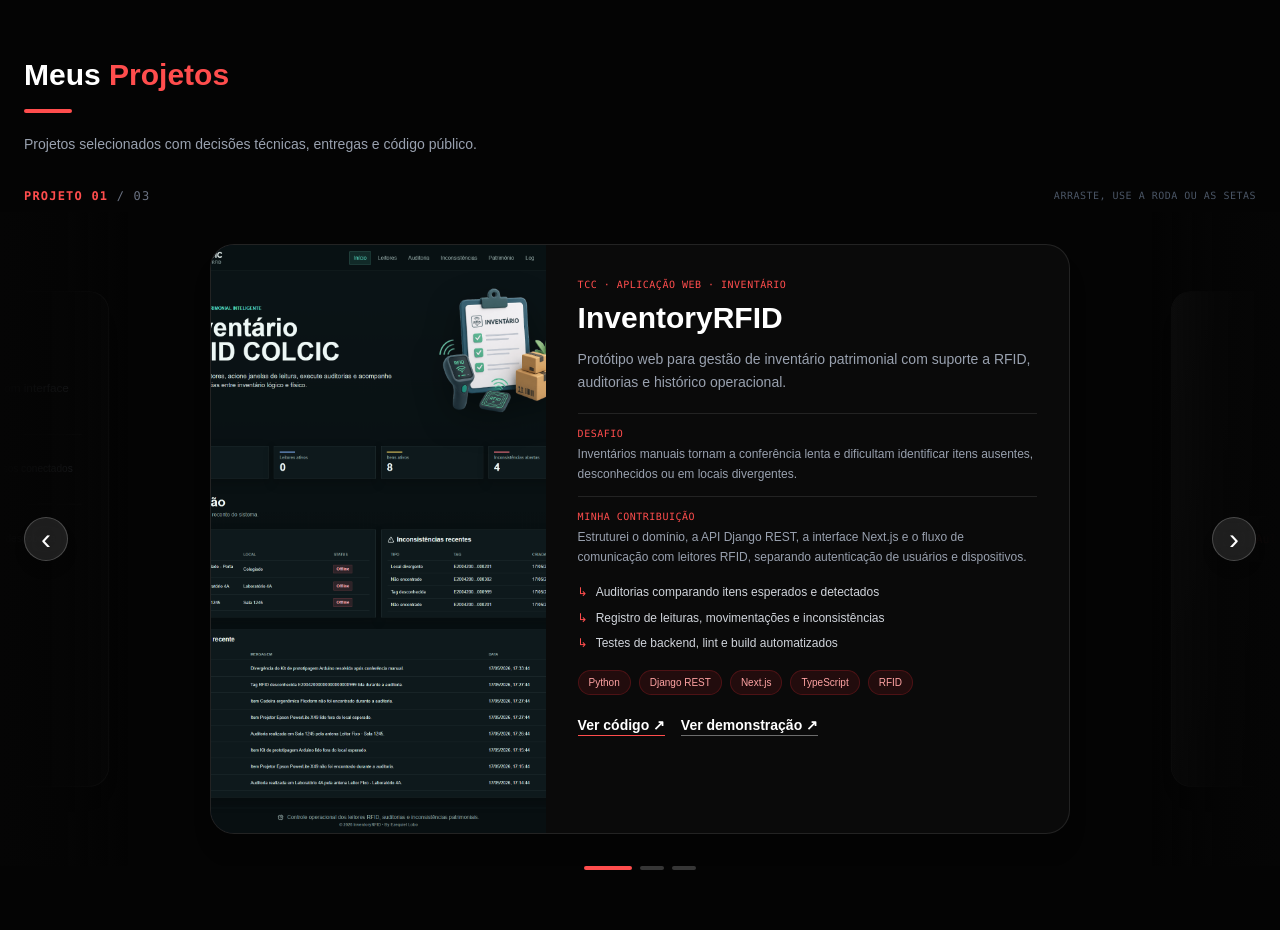
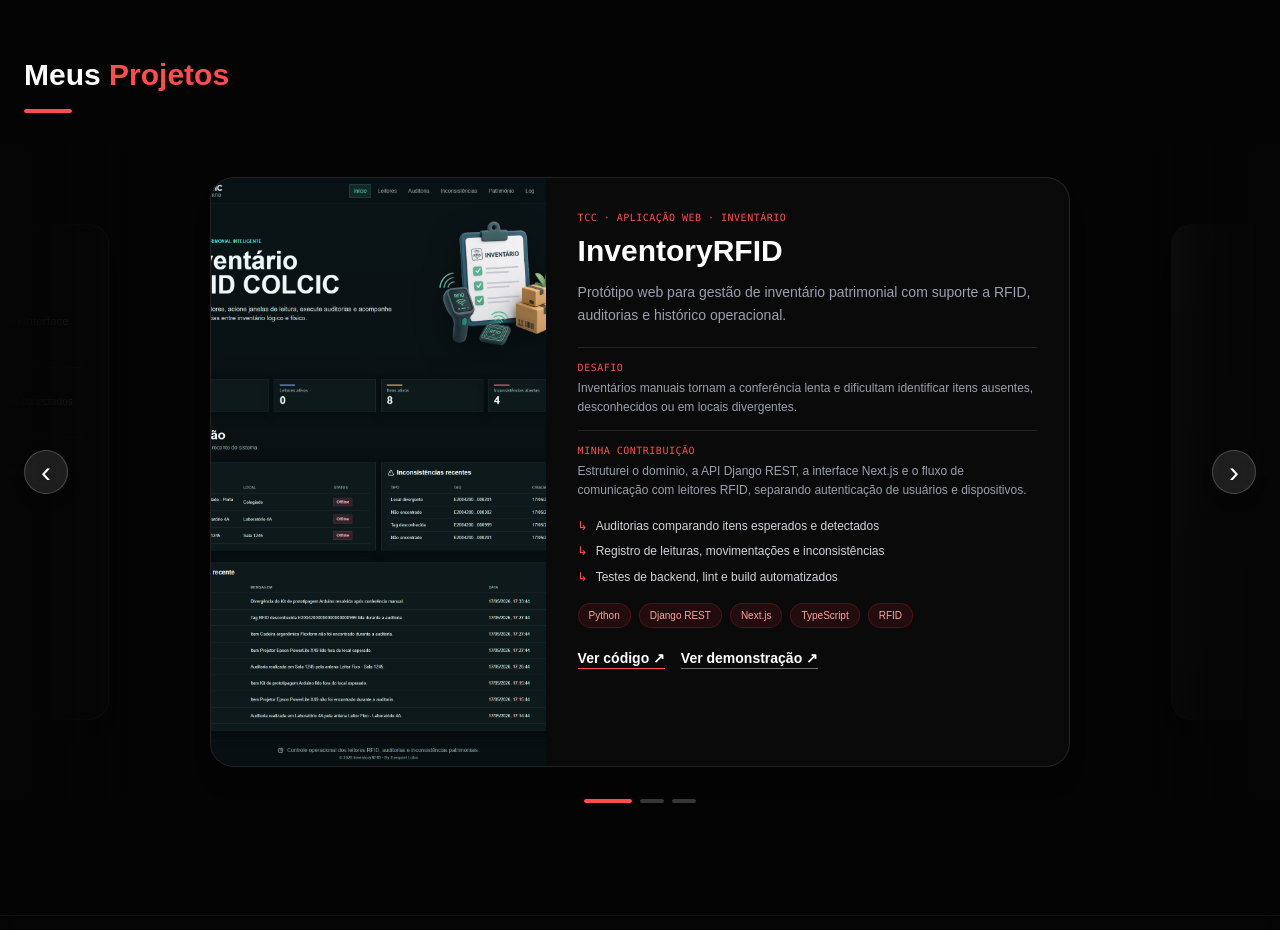
Before and after one commit to EzekLobo/ezequiel-lobo-portfolio, a Next.js app: page / in a window 1280 px wide. Shown: the part 840-1770 px from the top of the page. Built offline with nearby package versions, Linux system fonts and the light colour scheme.

Commit message:
style: simplifica cabecalho dos projetos

```diff
--- a/components/ProjectCarousel.tsx
+++ b/components/ProjectCarousel.tsx
@@ -59,10 +59,6 @@ export default function ProjectCarousel({ projects }: { projects: Project[] }) {
   if (!projects.length) return null;
   return (
     <div className="relative w-full select-none" role="region" aria-label="Carrossel de projetos" aria-roledescription="carrossel">
-      <div className="mx-auto flex max-w-7xl items-center justify-between gap-4 px-6 pb-2">
-        <p className="font-mono text-xs tracking-widest text-gray-500 uppercase" aria-live="polite"><span className="font-bold text-brand-red">Projeto {String(activeIndex + 1).padStart(2, "0")}</span> / {String(projects.length).padStart(2, "0")}</p>
-        <p className="hidden font-mono text-[10px] tracking-wider text-gray-600 uppercase sm:block">Arraste, use a roda ou as setas</p>
-      </div>
       <div className="relative">
         <div className="pointer-events-none absolute top-0 left-0 z-10 h-full w-32 bg-gradient-to-r from-brand-dark via-brand-dark/80 to-transparent" />
         <div className="pointer-events-none absolute top-0 right-0 z-10 h-full w-32 bg-gradient-to-l from-brand-dark via-brand-dark/80 to-transparent" />
--- a/components/Projects.tsx
+++ b/components/Projects.tsx
@@ -7,7 +7,6 @@ export default function Projects() {
       <div className="relative z-20 mx-auto mb-8 max-w-7xl px-6 text-left">
         <h2 className="text-3xl font-bold">Meus <span className="text-brand-red">Projetos</span></h2>
         <div className="mt-4 h-1 w-12 rounded bg-brand-red" />
-        <p className="mt-5 max-w-xl text-sm leading-relaxed text-gray-400">Projetos selecionados com decisões técnicas, entregas e código público.</p>
       </div>
       <ProjectCarousel projects={projects} />
     </section>
```
